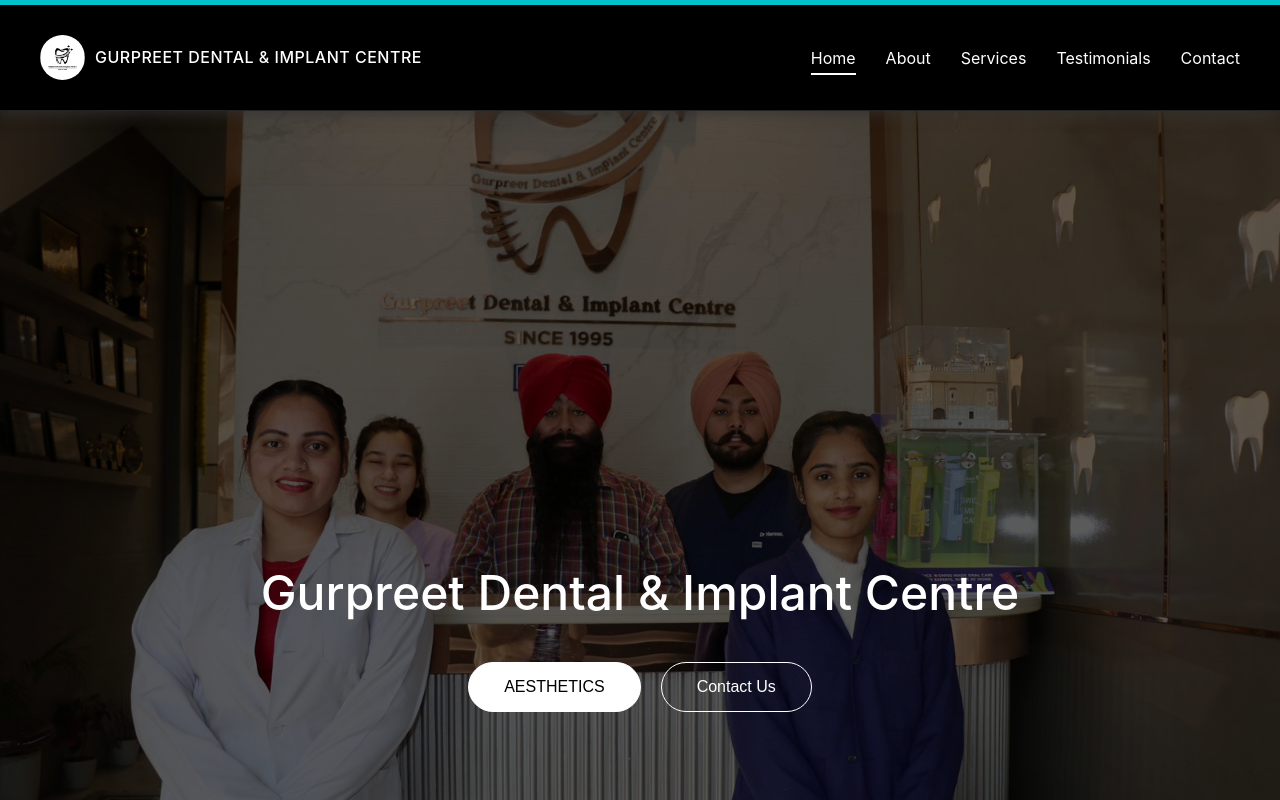
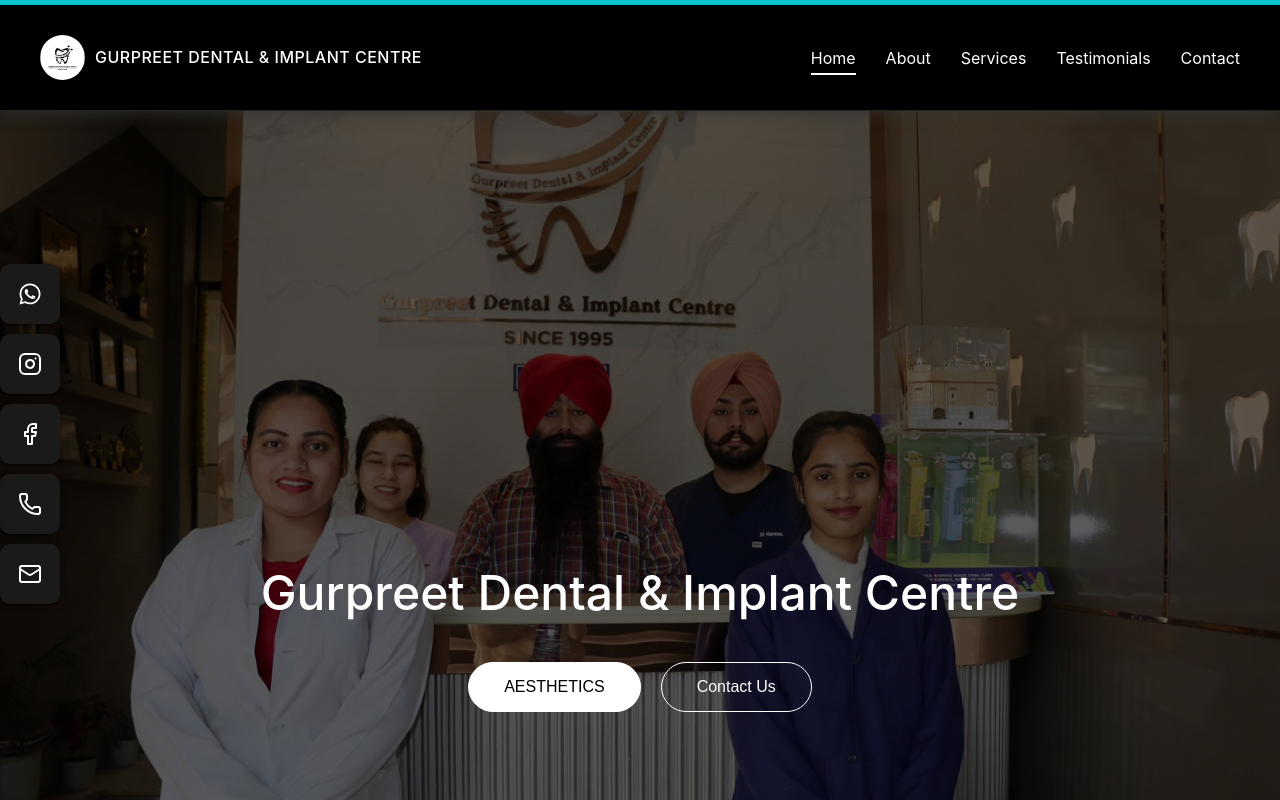
Before and after one commit to smritisaini555/gurpreet-dental-and-implant-clinic, a React (Create React App) app: page / in a window 1280 px wide. Shown: the top 800 px of the page. Built offline with nearby package versions, Linux system fonts and the light colour scheme.

Commit message:
Created Sticky Contact Bar

```diff
--- a/package.json
+++ b/package.json
@@ -13,6 +13,7 @@
     "react-calendar": "^6.0.0",
     "react-day-picker": "^9.12.0",
     "react-dom": "^19.2.0",
+    "react-icons": "^5.5.0",
     "react-router-dom": "^7.10.1",
     "react-scripts": "5.0.1",
     "web-vitals": "^2.1.4"
--- a/src/App.js
+++ b/src/App.js
@@ -9,6 +9,8 @@
 import Footer from './components/Footer/Footer';
 import TestimonialsSection from './components/Testimonials/Testimonials';
 import BookingPage from './components/BookingPage/BookingPage';
+import StickyContactBar from './components/StickyContactBar/StickyContactBar';
+
 
 const ScrollToTop = () => {
     const { pathname } = useLocation();
@@ -59,6 +61,8 @@
             <BrowserRouter>
                 <ScrollToTop />
 
+                <StickyContactBar />
+
                 <Routes>
                     <Route
                         path="/"
--- /dev/null
+++ b/src/components/StickyContactBar/StickyContactBar.jsx
@@ -0,0 +1,50 @@
+import React from 'react';
+import { Mail, Phone, Facebook, Instagram } from 'lucide-react';
+import './StickyContactBar.scss';
+import { FaWhatsapp } from 'react-icons/fa';
+
+// Set the unified icon size to match the SCSS plan for padding
+const ICON_SIZE = 24;
+
+const SOCIAL_LINKS = [
+    { icon: FaWhatsapp, href: 'https://wa.me/YOUR_PHONE_NUMBER', label: 'WhatsApp', key: 'whatsapp' },
+    { icon: Instagram, href: 'https://instagram.com/YOUR_HANDLE', label: 'Instagram', key: 'instagram' },
+    { icon: Facebook, href: 'https://facebook.com/YOUR_PAGE', label: 'Facebook', key: 'facebook' },
+];
+
+const CONTACT_LINKS = [
+    { icon: Phone, href: 'tel:+919876324499', label: 'Call', key: 'phone' },
+    { icon: Mail, href: 'mailto:gurpreetdentalimplantcentre@gmail.com ', label: 'Email', key: 'email' },
+];
+
+const StickyContactBar = () => {
+    return (
+        <div className="sticky-contact-bar-wrapper left-aligned">
+            {SOCIAL_LINKS.map((link) => (
+                <a
+                    key={link.key}
+                    href={link.href}
+                    target="_blank"
+                    rel="noopener noreferrer"
+                    aria-label={link.label}
+                    className={`contact-link social-link ${link.key}`}
+                >
+                    <link.icon size={ICON_SIZE} />
+                </a>
+            ))}
+
+            {CONTACT_LINKS.map((link) => (
+                <a
+                    key={link.key}
+                    href={link.href}
+                    aria-label={link.label}
+                    className={`contact-link utility-link ${link.key}`}
+                >
+                    <link.icon size={ICON_SIZE} />
+                </a>
+            ))}
+        </div>
+    );
+};
+
+export default StickyContactBar;
--- /dev/null
+++ b/src/components/StickyContactBar/StickyContactBar.scss
@@ -0,0 +1,231 @@
+// // Import your variables file here if it's separate (e.g., @import 'variables';)
+// @import '../../styles/variables.scss';
+// // Local Variables for Sizing
+// // 🌟 FIX: Increased size for a bolder, more prominent look
+// $bar-width: 60px;
+// $shadow-color: rgba(0, 0, 0, 0.6); // Using a specific shadow value
+
+// .sticky-contact-bar-wrapper {
+//     // Positioning
+//     position: fixed;
+//     top: 58%;
+//     transform: translateY(-50%);
+//     z-index: 99999; // Keep high z-index for layering over header
+
+//     // Positioned to the LEFT side as requested
+//     left: 0;
+
+//     // Width & Layout
+//     // 🌟 USE NEW WIDTH
+//     width: $bar-width;
+//     display: flex;
+//     flex-direction: $flex-column;
+//     // Using $card-bg for the dark background
+//     background-color: $card-bg;
+//     box-shadow: 0 4px 10px $shadow-color;
+
+//     // 🌟 FIX: Remove border-radius on wrapper for clean rectangular boxes
+//     border-radius: 10px;
+//     overflow: hidden;
+
+//     .contact-link {
+//         display: flex;
+//         align-items: $center-align;
+//         justify-content: $center-align;
+//         // 🌟 USE NEW HEIGHT
+//         height: $bar-width;
+//         // Icon color is white/off-white for dark background
+//         color: $white;
+//         border: none;
+//         transition: $transition-speed; // <-- This is key for the smooth transition!
+//         text-decoration: none;
+
+//         /* Ensure the initial state is clean for transformation */
+//         transform: scale(1);
+
+//         // 🌟 FIX: Apply a bottom border to every link to create the separate box look
+//         border-bottom: 1px solid $border-light;
+
+//         // Remove border from the last item
+//         &:last-child {
+//             border-bottom: none;
+//         }
+
+//         // Separator logic for utility groups: we only need to ensure the top border
+//         // from the old logic is removed, as border-bottom now handles separation.
+//         &.utility-link:first-of-type {
+//             border-top: none;
+//             // The separation is naturally handled by the border-bottom of the previous item.
+//         }
+
+//         // Hover Effect
+//         &:hover {
+//             // 🌟 NEW: Make the div 10% larger on hover
+//             transform: scale(1.1);
+//             // Important: Use transform-origin to make it grow from the left side.
+//             // Since it's fixed to the left, growing from the center would push it right.
+//             transform-origin: left center;
+//             z-index: 100000;
+//             /* Optional: ensures the hovered element is truly on top */
+
+//             // Use the primary accent color for the icon on hover
+//             color: $accent-color;
+//             background-color: lighten($card-bg, 5%);
+
+//             // Overriding hover colors for standard social branding
+//             &.whatsapp {
+//                 color: #25D366;
+//             }
+
+//             &.instagram {
+//                 color: #C13584;
+//             }
+
+//             &.facebook {
+//                 color: #1877F2;
+//             }
+
+//             &.email {
+//                 color: #FF0000;
+//             }
+//         }
+//     }
+// }
+
+// // --- Responsive/Mobile Adjustment ---
+// @media (max-width: 768px) {
+//     .sticky-contact-bar-wrapper {
+//         // Mobile Pattern: Move to the bottom of the screen
+//         width: $value-100percentage;
+//         flex-direction: row;
+//         top: auto; // Remove top centering
+//         bottom: 0;
+//         left: 0;
+//         right: 0;
+//         border-radius: 0;
+//         box-shadow: 0 -2px 10px $shadow-color;
+
+//         .contact-link {
+//             flex-grow: 1;
+//             // 🌟 USE NEW BAR WIDTH FOR MOBILE HEIGHT
+//             height: $bar-width;
+
+//             // Remove vertical borders for the horizontal row layout
+//             border-bottom: none;
+//             // Add vertical separators between icons on mobile
+//             border-right: 1px solid $border-light;
+
+//             &:last-child {
+//                 border-right: none;
+//             }
+
+//             // 🌟 Mobile Hover should not scale, or it breaks the layout!
+//             &:hover {
+//                 transform: none;
+//                 transform-origin: center center;
+//             }
+//         }
+//     }
+// }
+
+
+// Import your variables file here if it's separate (e.g., @import 'variables';)
+@import '../../styles/variables.scss';
+// Local Variables for Sizing
+$bar-width: 60px; // The height and width of the individual box
+$gap-size: 10px; // Vertical margin/gap between icons
+$total-spacing: $bar-width + $gap-size; // 70px (for calculation)
+$shadow-color: rgba(0, 0, 0, 0.6);
+
+.sticky-contact-bar-wrapper {
+    // DESKTOP: Only a positioning container
+    position: fixed;
+    top: 33%; // Anchor point for the first icon
+    transform: translateY(-50%);
+    z-index: 99999;
+    left: 0;
+
+    // Remove all layout, background, and shadow from the wrapper
+    width: auto;
+    display: block;
+    background-color: transparent;
+    box-shadow: none;
+    border-radius: 0;
+    overflow: visible;
+
+    .contact-link {
+        // DESKTOP: Each link is an independent fixed box
+        margin-bottom: $gap-size;
+        position: absolute;
+        left: 0;
+
+        // Appearance
+        display: flex;
+        align-items: $center-align;
+        justify-content: $center-align;
+        width: $bar-width;
+        height: $bar-width;
+        background-color: $card-bg;
+        color: $white;
+        text-decoration: none;
+
+        // Shadow and Radius are applied to each box
+        box-shadow: 0 2px 5px $shadow-color;
+        border-radius: 10px;
+
+        // Transitions for smooth hover effects
+        transition: $transition-speed;
+        transform: scale(1);
+        z-index: 1; /* Base Z-index */
+
+        // Corrected Positioning logic (Now accounts for $gap-size)
+        // Link Index (n) | Offset Calculation (n-1) * $total-spacing
+
+        // First link: top: 0 (No offset)
+
+        // Second link: 1 * $total-spacing (70px) down
+        &:nth-child(2) {
+            top: $total-spacing;
+        }
+        // Third link: 2 * $total-spacing (140px) down
+        &:nth-child(3) {
+            top: $total-spacing * 2;
+        }
+        // Fourth link: 3 * $total-spacing (210px) down
+        &:nth-child(4) {
+            top: $total-spacing * 3;
+        }
+        // Fifth link: 4 * $total-spacing (280px) down
+        &:nth-child(5) {
+            top: $total-spacing * 4;
+        }
+        // Sixth link: 5 * $total-spacing (350px) down
+        &:nth-child(6) {
+            top: $total-spacing * 5;
+        }
+
+        // Remove margin-bottom from the last item
+        &:last-child {
+            margin-bottom: 0;
+        }
+
+        // Border/Separators are not needed
+        border: none;
+
+        // Hover Effect
+        &:hover {
+            transform: scale(1.1);
+            transform-origin: left center;
+            z-index: 10;
+
+            color: $accent-color;
+            background-color: lighten($card-bg, 5%);
+
+            // Overriding hover colors for standard social branding
+            &.whatsapp { color: #25D366; }
+            &.instagram { color: #C13584; }
+            &.facebook { color: #1877F2; }
+            &.email { color: #FF0000; }
+        }
+    }
+}
```
